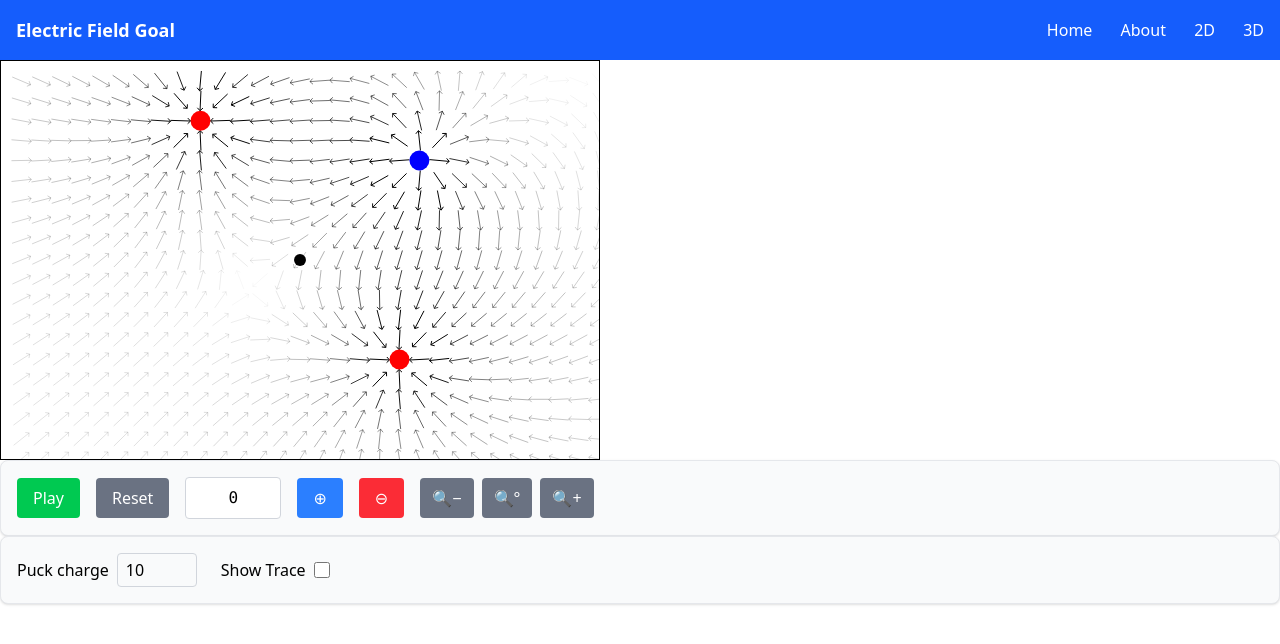
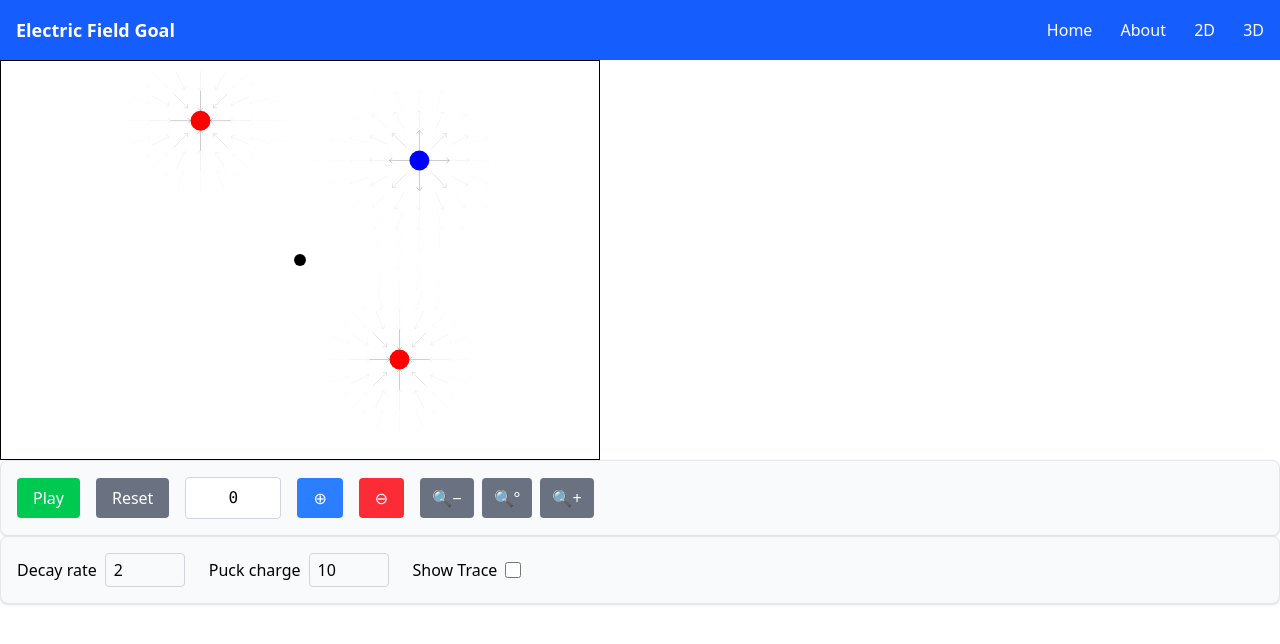
Before and after one commit to 3Demos/efg, a SvelteKit app: page /2d in a window 1280 px wide. Shown: the top 644 px of the page. Built offline with nearby package versions, Linux system fonts and the light colour scheme.

Commit message:
Add decay choice

```diff
--- a/src/routes/2d/+page.svelte
+++ b/src/routes/2d/+page.svelte
@@ -26,6 +26,8 @@
 		},
 	]);
 
+	let decay = $state(2);
+
 	function vf(u: number, v: number) {
 		const vec = [0, 0];
 		for (const p of particles) {
@@ -33,8 +35,8 @@
 			if (r == 0) {
 				return [Infinity, Infinity];
 			} else {
-				vec[0] += (p.charge * (u - p.x)) / Math.pow(r, 2);
-				vec[1] += (p.charge * (v - p.y)) / Math.pow(r, 2);
+				vec[0] += (p.charge * (u - p.x)) / Math.pow(r, decay + 1);
+				vec[1] += (p.charge * (v - p.y)) / Math.pow(r, decay + 1);
 			}
 		}
 		return vec;
@@ -275,6 +277,15 @@
 <div
 	class="flex flex-wrap items-center gap-6 rounded-lg border border-gray-200 bg-gray-50 p-4 shadow-sm"
 >
+	<label for="decay" class="flex items-center gap-2">
+		<span class="font-medium">Decay rate</span>
+		<input
+			bind:value={decay}
+			type="number"
+			name="decay"
+			class="w-20 rounded border border-gray-300 px-2 py-1 focus:ring-2 focus:ring-blue-500 focus:outline-none"
+		/>
+	</label>
 	<label for="charge" class="flex items-center gap-2">
 		<span class="font-medium">Puck charge</span>
 		<input
```
